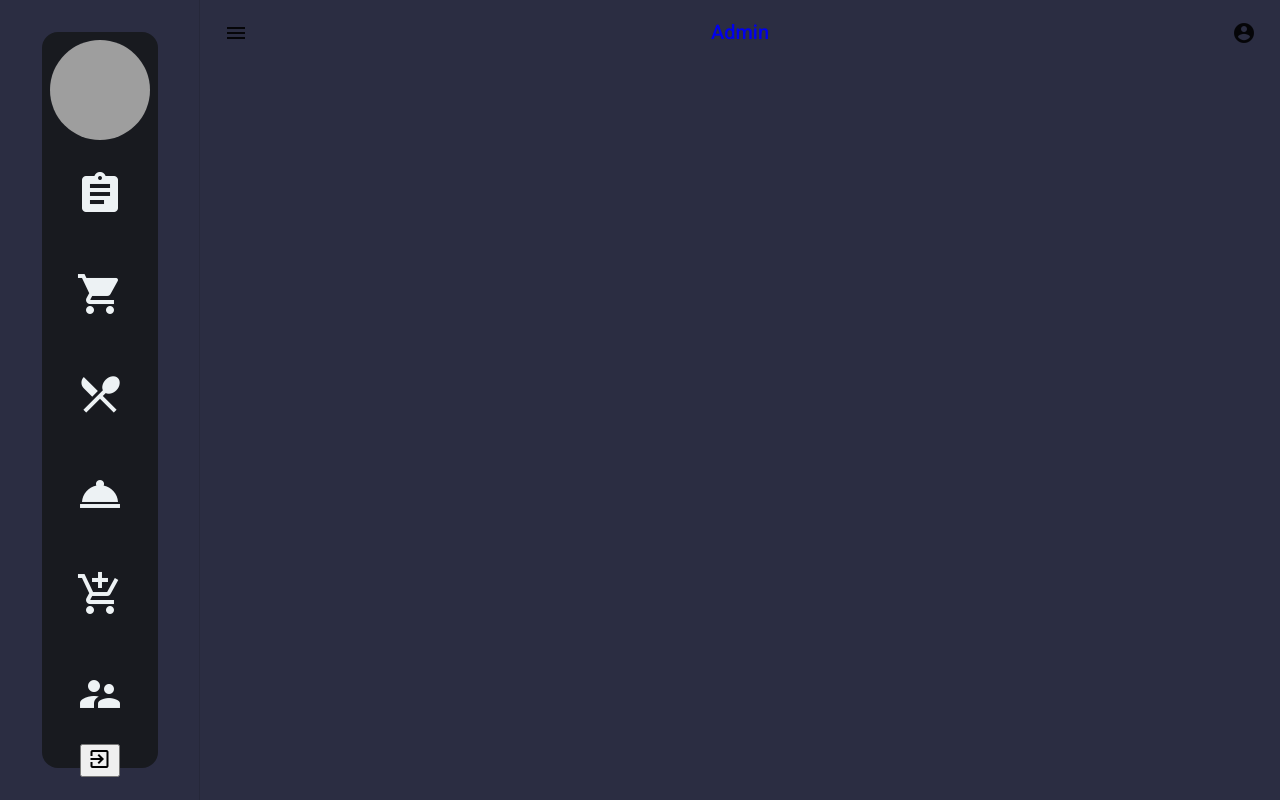
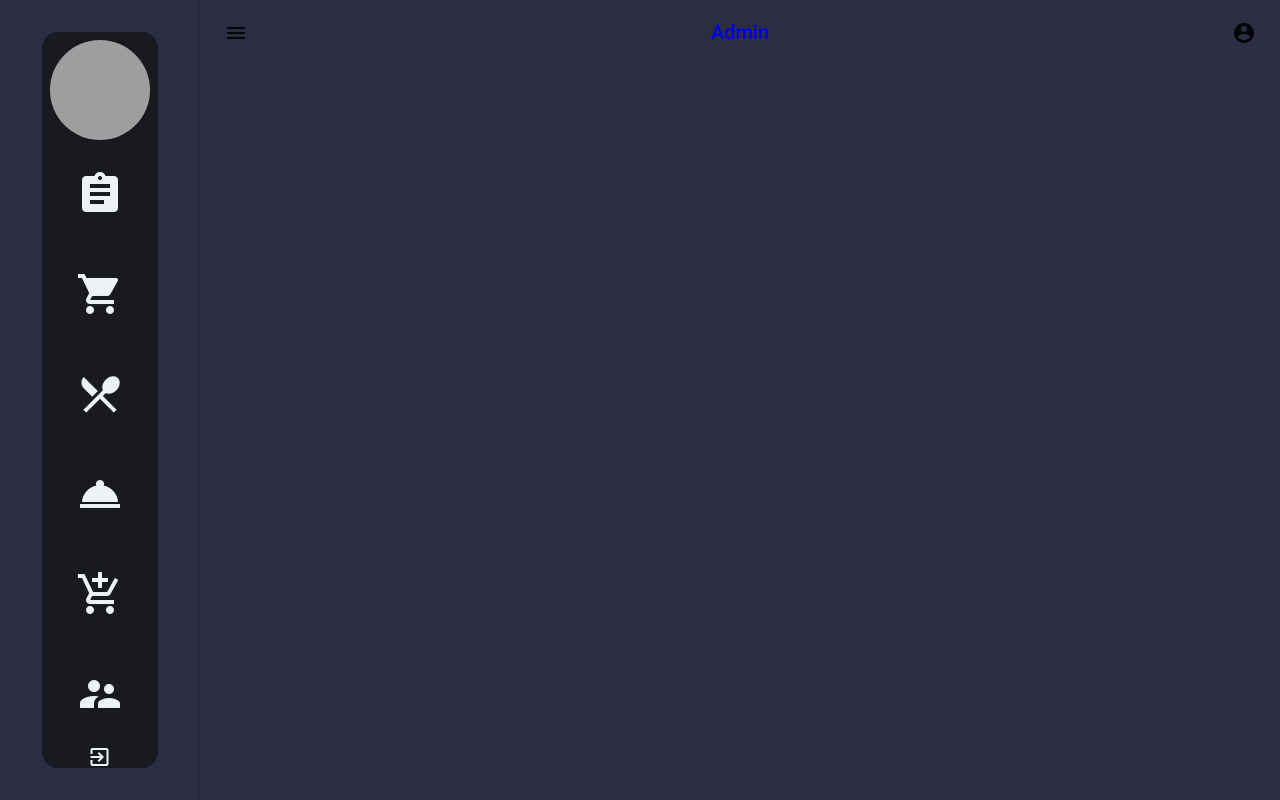
Before and after one commit to dmedina2150dev/entrepreneurship-fe, an Angular app: page /dashboard in a window 1280 px wide. Built offline with nearby package versions, Linux system fonts and the light colour scheme; grey boxes are pictures that could not be loaded.

Commit message:
[UPDATE] btn close sesion styles

```diff
--- a/src/app/dashboard/components/sidebar/sidebar.component.html
+++ b/src/app/dashboard/components/sidebar/sidebar.component.html
@@ -66,7 +66,7 @@
 		</a>
 	</nav>
 
-	<button >
+	<button class="btn-close">
 		<mat-icon class="icon-nav">exit_to_app</mat-icon>
 	</button>
 </section>
--- a/src/app/dashboard/components/sidebar/sidebar.component.scss
+++ b/src/app/dashboard/components/sidebar/sidebar.component.scss
@@ -47,6 +47,19 @@
             opacity: 0.5;
         }
     }
+
+    .btn-close {
+        border: 0;
+        background-color: transparent;
+        color: var(--text-color);
+        width: 80px;
+        height: 80px;
+        cursor: pointer;
+
+        :hover {
+            transform: scale(1.1);
+        }
+    }
 }
 
 .active {
```
